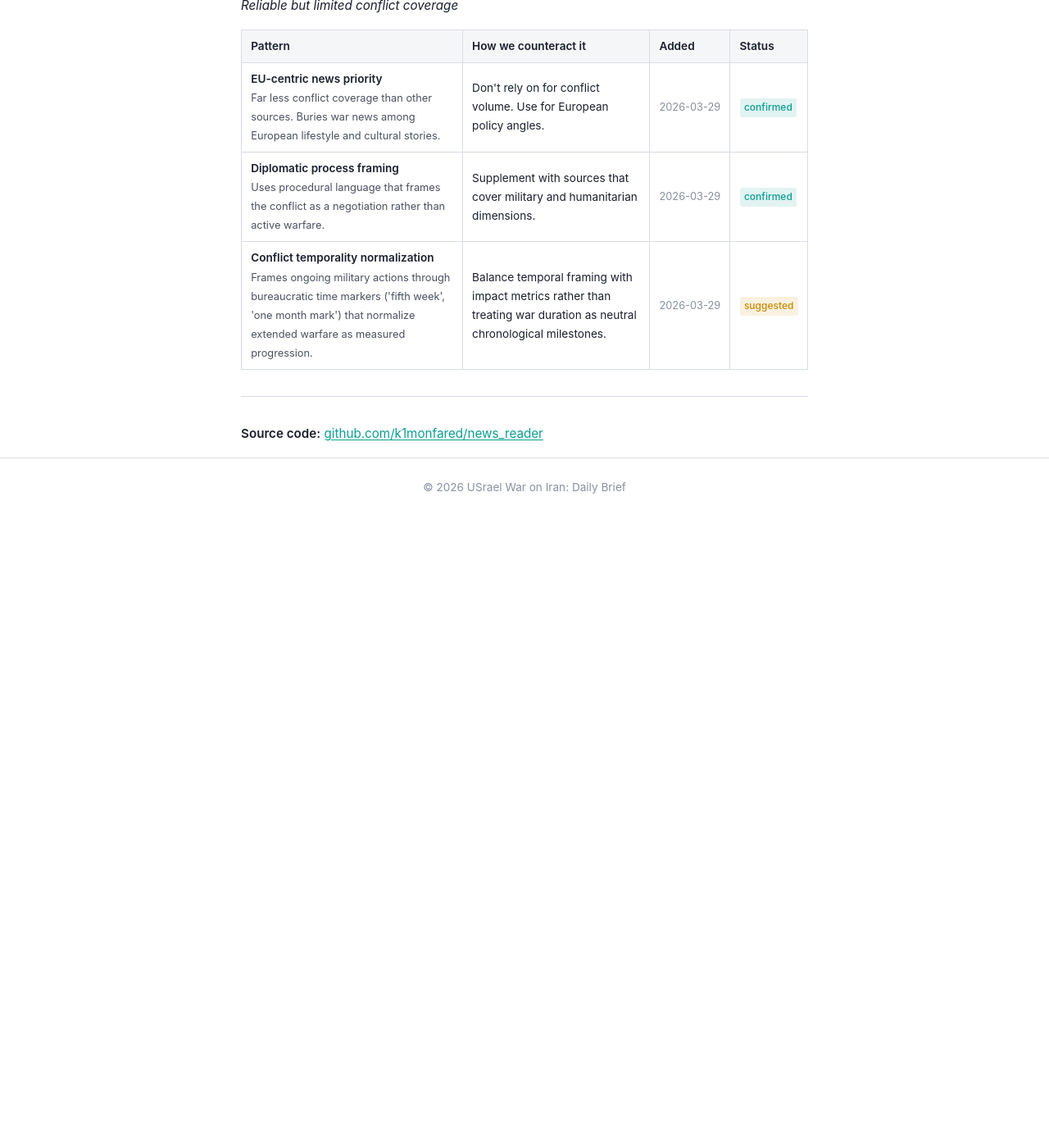
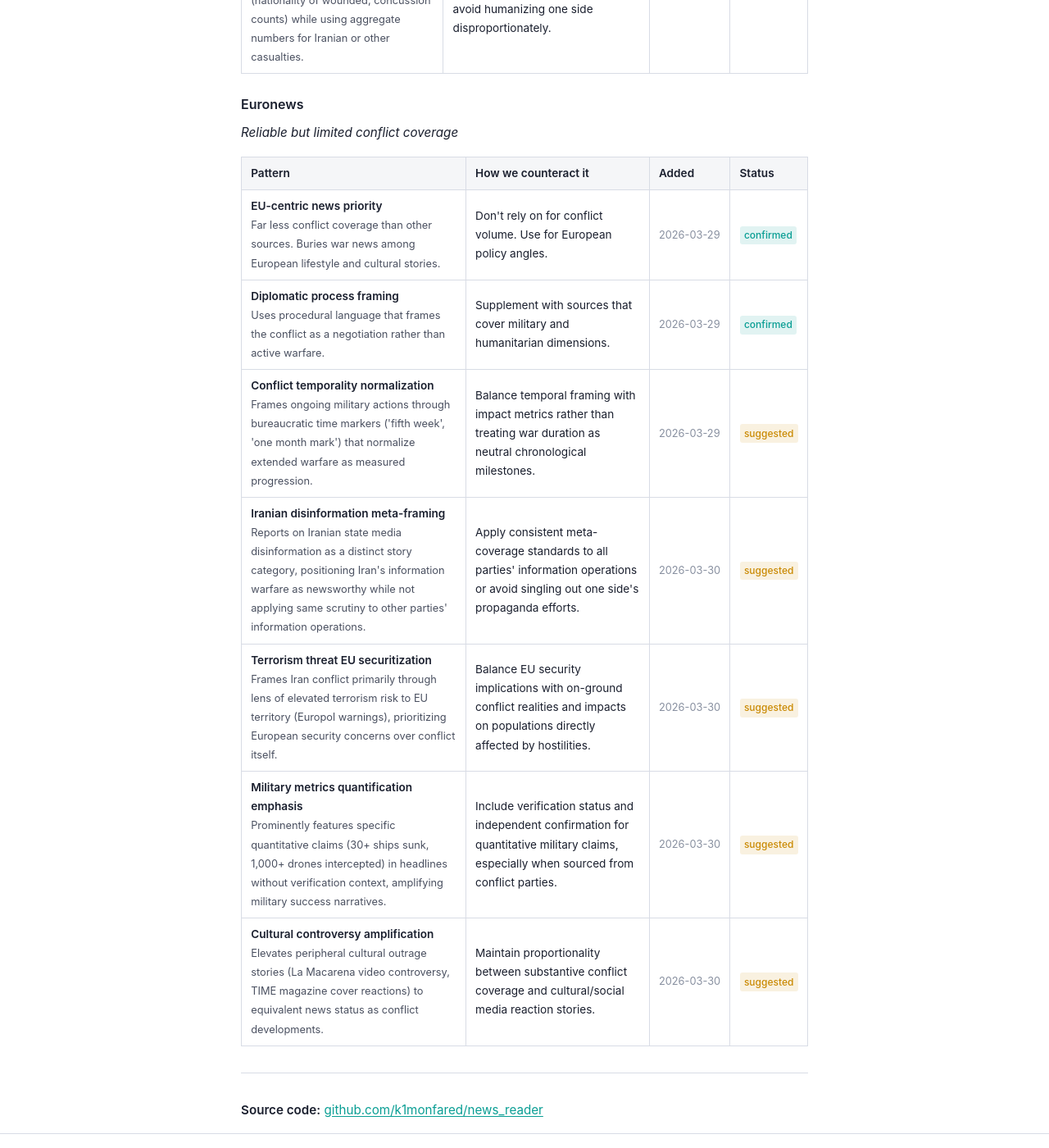
Before and after one commit to k1monfared/news_reader, a Jekyll site: the page built from docs/about.md, in a window 1280 px wide and 1400 px high, scrolled down 4599 px. Shown: the whole window at 82% size. Built offline with Jekyll 4.4.1, drawn with Linux system fonts in a browser that asks for light colours; before the commit the page ends 5229 px from its top, so only the background shows below that; some of the changed text lies outside the part shown.

```diff
--- a/docs/_data/source_biases.json
+++ b/docs/_data/source_biases.json
@@ -35,6 +35,13 @@
         "detail": "Prominently features and legitimizes Trump's claim that war achieved 'regime change' in Iran without verification or Iranian perspective on actual governance continuity.",
         "debias": "Verify claims of regime change against observable changes in governance structures before presenting them as accomplished facts.",
         "date_added": "2026-03-29",
+        "status": "suggested"
+      },
+      {
+        "pattern": "Conflict expansion threading",
+        "detail": "Systematically frames Iran conflict as a domino to other regime change targets (Cuba, Venezuela) and regional actors (Houthis, Kurds), creating a narrative of U.S. imperial expansion.",
+        "debias": "Report each conflict development separately without speculative linking to unrelated countries unless direct operational connections are confirmed.",
+        "date_added": "2026-03-30",
         "status": "suggested"
       }
     ],
@@ -137,6 +144,34 @@
         "debias": "Balance temporal framing with impact metrics rather than treating war duration as neutral chronological milestones.",
         "date_added": "2026-03-29",
         "status": "suggested"
+      },
+      {
+        "pattern": "Iranian disinformation meta-framing",
+        "detail": "Reports on Iranian state media disinformation as a distinct story category, positioning Iran's information warfare as newsworthy while not applying same scrutiny to other parties' information operations.",
+        "debias": "Apply consistent meta-coverage standards to all parties' information operations or avoid singling out one side's propaganda efforts.",
+        "date_added": "2026-03-30",
+        "status": "suggested"
+      },
+      {
+        "pattern": "Terrorism threat EU securitization",
+        "detail": "Frames Iran conflict primarily through lens of elevated terrorism risk to EU territory (Europol warnings), prioritizing European security concerns over conflict itself.",
+        "debias": "Balance EU security implications with on-ground conflict realities and impacts on populations directly affected by hostilities.",
+        "date_added": "2026-03-30",
+        "status": "suggested"
+      },
+      {
+        "pattern": "Military metrics quantification emphasis",
+        "detail": "Prominently features specific quantitative claims (30+ ships sunk, 1,000+ drones intercepted) in headlines without verification context, amplifying military success narratives.",
+        "debias": "Include verification status and independent confirmation for quantitative military claims, especially when sourced from conflict parties.",
+        "date_added": "2026-03-30",
+        "status": "suggested"
+      },
+      {
+        "pattern": "Cultural controversy amplification",
+        "detail": "Elevates peripheral cultural outrage stories (La Macarena video controversy, TIME magazine cover reactions) to equivalent news status as conflict developments.",
+        "debias": "Maintain proportionality between substantive conflict coverage and cultural/social media reaction stories.",
+        "date_added": "2026-03-30",
+        "status": "suggested"
       }
     ],
     "notes": "Reliable but limited conflict coverage"
```
Also changed, not shown: docs/_posts/2026-03-06-daily-brief.md (added, +110 -0 lines).
